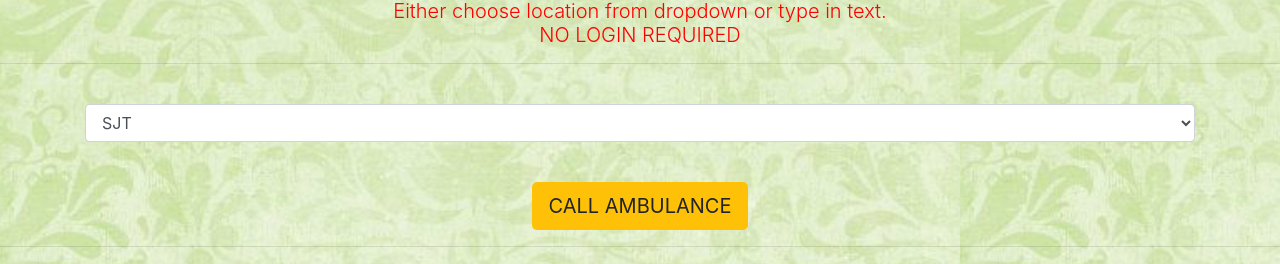
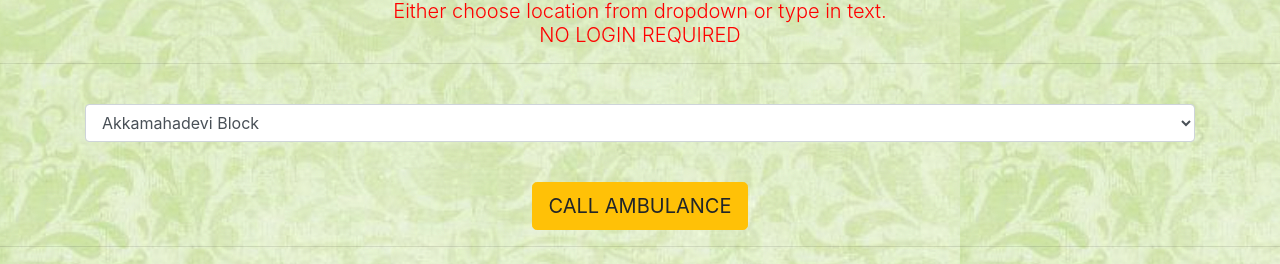
Before and after one commit to shlk7/sithealthcare, a Django app: template HealthCentre/templates/HealthCentre/emergencyPortal.html in a window 1280 px wide. Shown: the part 202-466 px from the top of the page. Run offline with Django 3.2, Linux system fonts and the light colour scheme; the template is opened without the code that fills it, so the values that code supplies are empty; parts of the project's set-up code (start-up, migrations or seed data) failed here and were passed over; some libraries are stand-ins or nearby versions.

Commit message:
latest commit

```diff
--- a/HealthCentre/templates/HealthCentre/doctors.html
+++ b/HealthCentre/templates/HealthCentre/doctors.html
@@ -1,7 +1,7 @@
 {% extends "HealthCentre/layout.html" %}
 
 {% block title %}
-VIT Vellore Health Centre
+SIT Tumakuru Health Centre
 {% endblock%}
 
 {% block bodytag %}
--- a/HealthCentre/templates/HealthCentre/emergencyPortal.html
+++ b/HealthCentre/templates/HealthCentre/emergencyPortal.html
@@ -1,7 +1,7 @@
 {% extends "HealthCentre/layout.html" %}
 
 {% block title %}
-VIT Vellore Health Centre
+SIT Tumakuru Health Centre
 {% endblock%}
 
 
@@ -45,24 +45,33 @@ VIT Vellore Health Centre
 
             <div class="form-group">
                 <select class="form-control" name="emergencyLocation">
-                    <option>SJT          </option>
-                    <option>SMV         </option>
-                    <option>TT         </option>
-                    <option>Mess              </option>
-                    <option>N Block        </option>
-                    <option>P Block          </option>
-                    <option>M Block          </option>
-                    <option>A Block          </option>
-                    <option>B Block          </option>
-                    <option>G Block          </option>
-                    <option>H Block          </option>
+                    <option>Akkamahadevi Block</option>
+                    <option>Allamaprabhu Block</option>
+                    <option>Architecture Block </option>
+                    <option>Basaveshwara Block</option>
+                    <option>BasketBall Court  </option>
+                    <option>Birla Audotorium     </option>
+                    <option>Biotechnology & Chemical Block        </option>
+                    <option>Canteen             </option>
+                    <option>Chemistry Block     </option>
+                    <option>Civil Block        </option>
+                    <option>Cricket Ground    </option>
+                    <option>CSE Block          </option>
+                    <option>ECE Block          </option>
+                    <option>EEE Block          </option>
+                    <option>EIE Block          </option>
+                    <option>ETE Block          </option>
+                    <option>Ganga Hostel        </option>
+                    <option>IEM Block          </option>
                     <option>Library          </option>
-                    <option>ANA Audotorium     </option>
-                    <option>Main Building         </option>
-                    <option>Football Ground   </option>
+                    <option>MBA Block         </option>
+                    <option>MCA Block           </option>
+                    <option>Matematics Block    </option>
+                    <option>ME Building         </option>
+                    <option>Matematics Block    </option>
+                    <option>Mahatma Gandhi Block</option>
+                    <option>Lalbahadur Shastri Block</option>
                     <option>VolleyBall Court  </option>
-                    <option>BasketBall Court  </option>
-                    <option>Cricket Ground    </option>
                 </select>
             </div>
 
--- a/HealthCentre/templates/HealthCentre/loginPortal.html
+++ b/HealthCentre/templates/HealthCentre/loginPortal.html
@@ -2,7 +2,7 @@
 
 
 {% block title %}
-VIT Vellore Health Centre
+SIT Tumakuru Health Centre
 {% endblock%}
 
 
--- a/HealthCentre/templates/HealthCentre/prescriptionPortal.html
+++ b/HealthCentre/templates/HealthCentre/prescriptionPortal.html
@@ -1,7 +1,7 @@
 {% extends "HealthCentre/layout.html" %}
 {% load static %}
 {% block title %}
-VIT Vellore Health Centre
+SIT Tumakuru Health Centre
 {% endblock%}
 
 {% block script %}
--- a/HealthCentre/templates/HealthCentre/registrationPortal.html
+++ b/HealthCentre/templates/HealthCentre/registrationPortal.html
@@ -1,7 +1,7 @@
 {% extends "HealthCentre/layout.html" %}
 
 {% block title %}
-VIT Vellore Health Centre
+SIT Tumakuru Health Centre
 {% endblock%}
 
 {% block script %}
--- a/HealthCentre/templates/HealthCentre/userDoctorProfilePortal.html
+++ b/HealthCentre/templates/HealthCentre/userDoctorProfilePortal.html
@@ -1,7 +1,7 @@
 {% extends "HealthCentre/layout.html" %}
 
 {% block title %}
-VIT Vellore Health Centre
+SIT Tumakuru Health Centre
 {% endblock%}
 
 {% block bodytag %}
--- a/HealthCentre/templates/HealthCentre/userPatientProfilePortal.html
+++ b/HealthCentre/templates/HealthCentre/userPatientProfilePortal.html
@@ -1,7 +1,7 @@
 {% extends "HealthCentre/layout.html" %}
 
 {% block title %}
-VIT Vellore Health Centre
+SIT Tumakuru Health Centre
 {% endblock%}
 
 {% block bodytag %}
```
Also changed, not shown: HealthCentre/templates/HealthCentre/contactus.html (+6 -6 lines), HealthCentre/templates/HealthCentre/index.html (+6 -6 lines), README.md.
